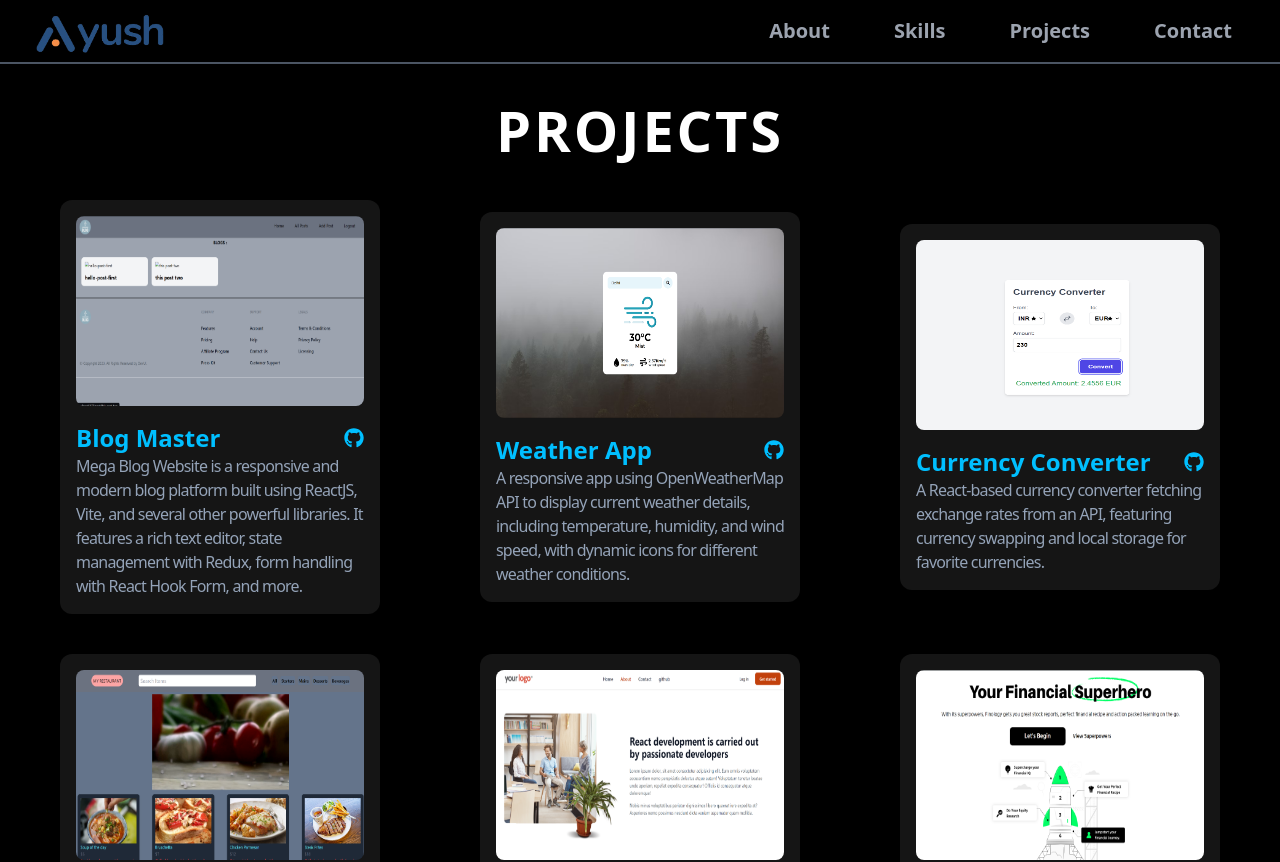
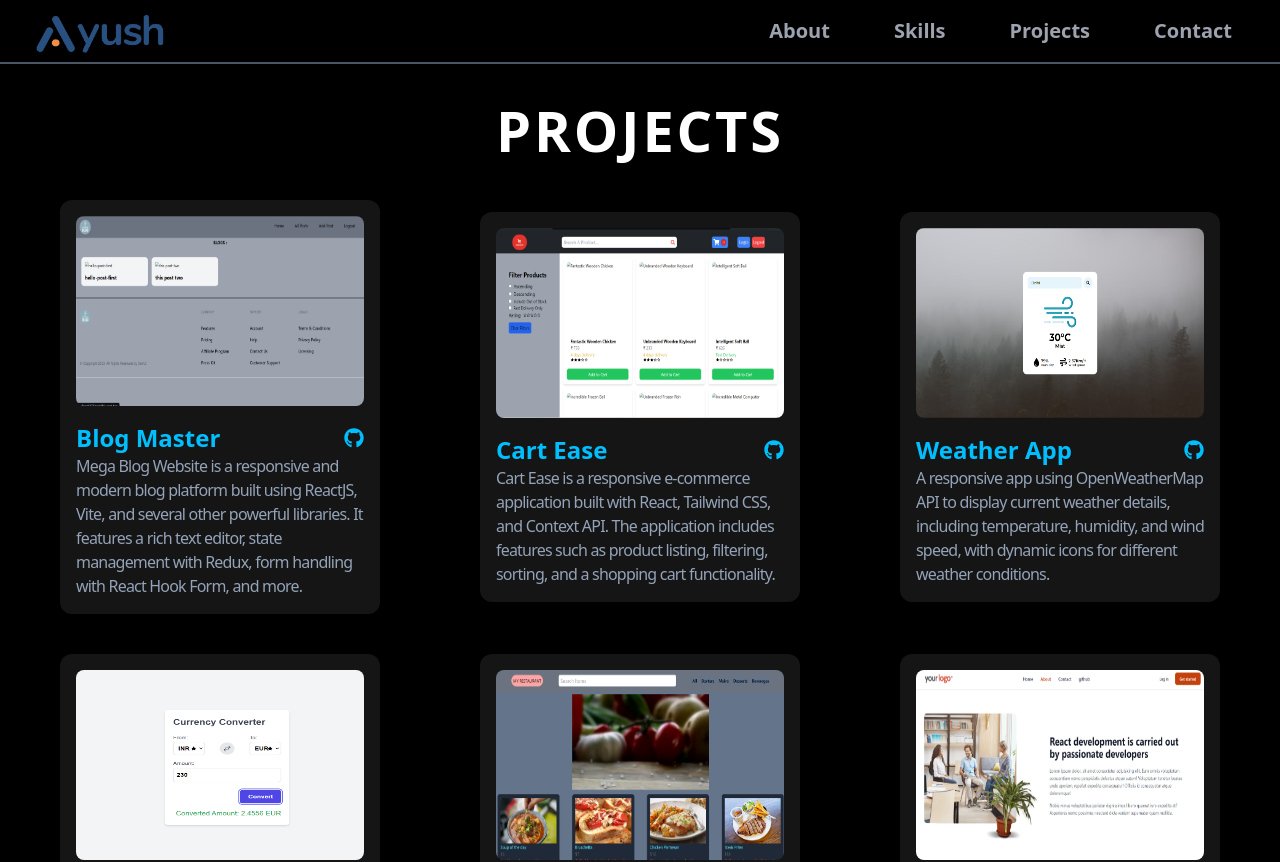
Before and after one commit to ayush-23-30/My-Portfolio-, a React (Vite) app: page /projects in a window 1280 px wide. Shown: the top 862 px of the page. Built offline with nearby package versions, Linux system fonts and the light colour scheme.

Commit message:
checking

```diff
--- a/src/component/logoIcons/project.js
+++ b/src/component/logoIcons/project.js
@@ -1,12 +1,12 @@
 import blog from '../../assets/blog.png'
 import bubble from '../../assets/bubble.png'
-
 import currency from '../../assets/currency.png'
 import finology from '../../assets/finology.png'
 import hotel from '../../assets/hotel.png'
 import router from '../../assets/router.png'
 import tictactoe from '../../assets/tictactoe.png'
 import weatherapp from '../../assets/weatherapp.png'
+import cart from '../../assets/cart.png'
 
 
 
@@ -19,13 +19,13 @@ des : "Mega Blog Website is a responsive and modern blog platform built using Re
 link : "https://github.com/ayush-23-30/Write-Your-Blog"
 
 },
-//   {
-// id: 2,
-// title : "Cart Ease",
-// img : cart,
-// des : "Cart Ease is a responsive e-commerce application built with React, Tailwind CSS, and Context API. The application includes features such as product listing, filtering, sorting, and a shopping cart functionality.",
-// link : "https://github.com/ayush-23-30/Cart-Ease-"
-// },
+{
+id: 2,
+title : "Cart Ease",
+img : cart,
+des : "Cart Ease is a responsive e-commerce application built with React, Tailwind CSS, and Context API. The application includes features such as product listing, filtering, sorting, and a shopping cart functionality.",
+link : "https://github.com/ayush-23-30/Cart-Ease-"
+},
   {
 id: 3,
 title : "Weather App",
```
